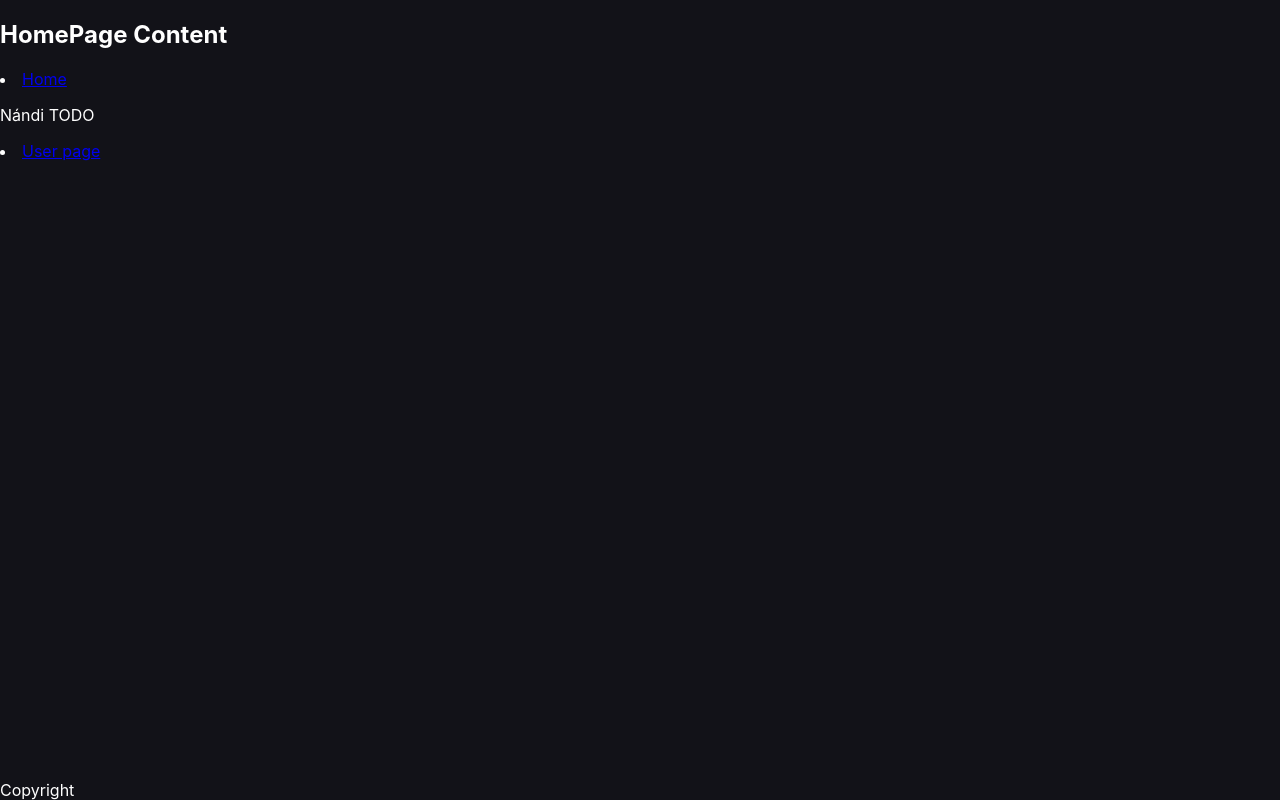
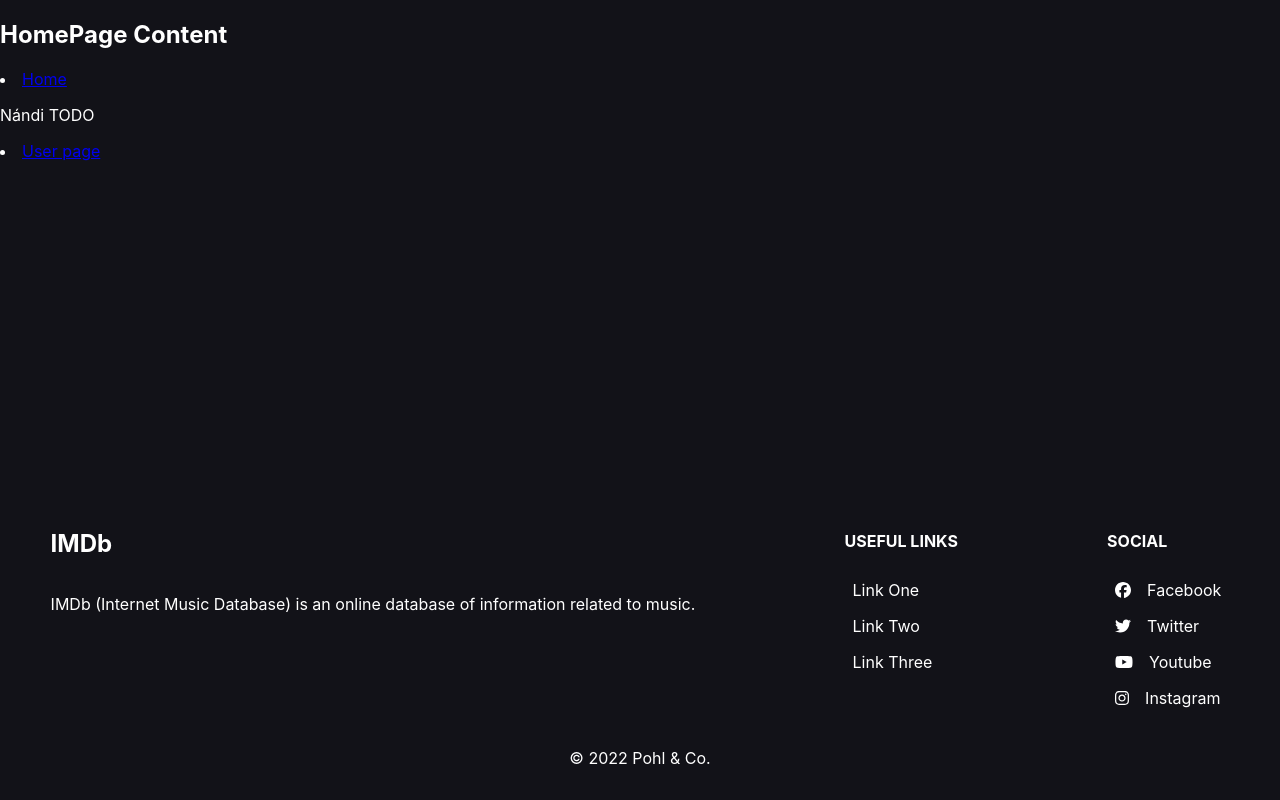
Before and after one commit to CodecoolGlobal/el-proyecte-grande-sprint-1-java-csnelly90, a React (Create React App) app in the folder frontend/: page / in a window 1280 px wide. Built offline with nearby package versions, Linux system fonts and the light colour scheme.

Commit message:
add Footer component

```diff
--- a/frontend/src/components/Footer.js
+++ b/frontend/src/components/Footer.js
@@ -1,7 +1,70 @@
 import React from "react";
+import "../Footer.css";
+import { FontAwesomeIcon } from '@fortawesome/react-fontawesome'
+import { faFacebook } from '@fortawesome/free-brands-svg-icons'
+import { faTwitter } from '@fortawesome/free-brands-svg-icons'
+import { faYoutube } from '@fortawesome/free-brands-svg-icons'
+import { faInstagram } from '@fortawesome/free-brands-svg-icons'
+
+function FooterBrand() {
+    return (
+        <div className="col">
+            <h2 className="footer-brand-name">IMDb</h2>
+            <p className="company-intro">
+                IMDb (Internet Music Database) is an online database of information related to music.
+            </p>
+        </div>
+    );
+}
+
+function FooterLinks() {
+    return (
+        <div className="col">
+            <h4>USEFUL LINKS</h4>
+            <ul className="list-unstyled">
+                <li>Link One</li>
+                <li>Link Two</li>
+                <li>Link Three</li>
+            </ul>
+        </div>
+    );
+}
+
+function FooterSocial() {
+    const facebookIcon = <FontAwesomeIcon icon={faFacebook} />
+    const twitterIcon = <FontAwesomeIcon icon={faTwitter} />
+    const youtubeIcon = <FontAwesomeIcon icon={faYoutube} />
+    const instagramIcon = <FontAwesomeIcon icon={faInstagram} />
+
+    return (
+        <div className="col social">
+            <h4>SOCIAL</h4>
+            <ul className="list-unstyled">
+                <li><span>{facebookIcon}</span><span>Facebook</span></li>
+                <li><span>{twitterIcon}</span><span>Twitter</span></li>
+                <li><span>{youtubeIcon}</span><span>Youtube</span></li>
+                <li><span>{instagramIcon}</span><span>Instagram</span></li>
+            </ul>
+        </div>
+    );
+}
 
 function Footer() {
-    return <div>Copyright</div>
+    return (
+        <div className="main-footer">
+            <div className="container">
+                <div className="row">
+                    <FooterBrand />
+                    <FooterLinks />
+                    <FooterSocial />
+                </div>
+                <div>
+                    <p className="footer-company">
+                        &copy; {new Date().getFullYear()} Pohl & Co.
+                    </p>
+                </div>
+            </div>
+        </div>);
 }
 
 export default Footer;
```
